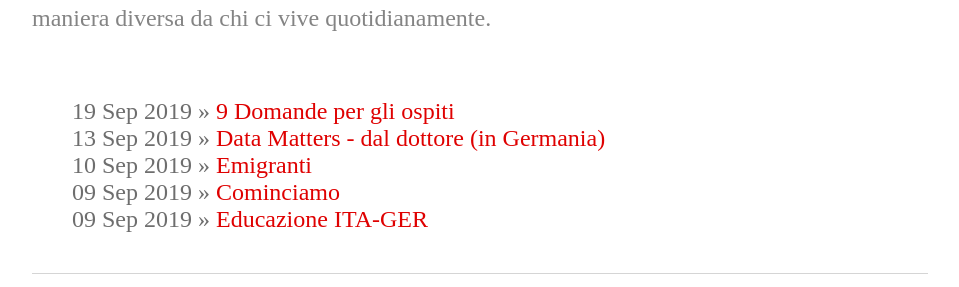
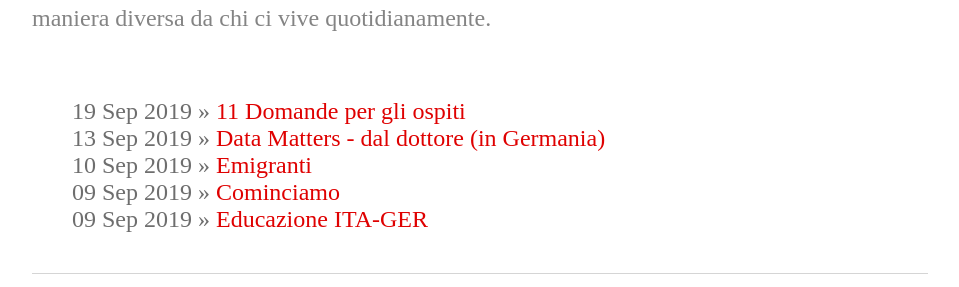
Before and after one commit to aleale14/aleale14.github.io, a Jekyll site: the page built from blog/index.html, in a window 1280 px wide. Shown: the part 414-701 px from the top of the page, without its empty margins (160-1119 px from the left). Built offline with Jekyll 4.4.1, drawn with Linux system fonts in a browser that asks for light colours.

Commit message:
title update

```diff
--- a/_posts/2019-09-19-questionario_guests.md
+++ b/_posts/2019-09-19-questionario_guests.md
@@ -1,7 +1,7 @@
 ---
 published: true
 layout: post
-title: 9 Domande per gli ospiti
+title: 11 Domande per gli ospiti
 tag: italia ospiti
 permalink: domande_ospiti
 ---
```
Also changed, not shown: other parts of _posts/2019-09-19-questionario_guests.md (+1 -1 lines).
